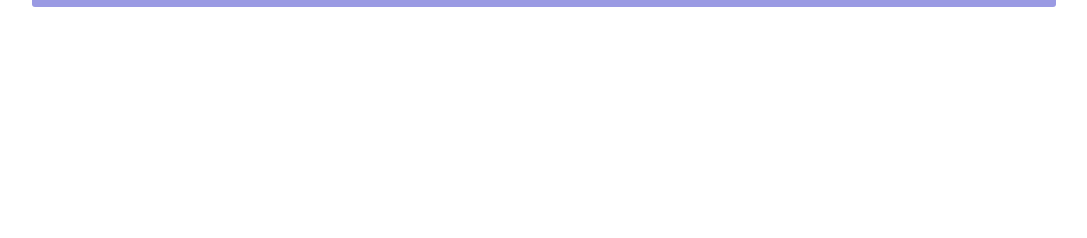
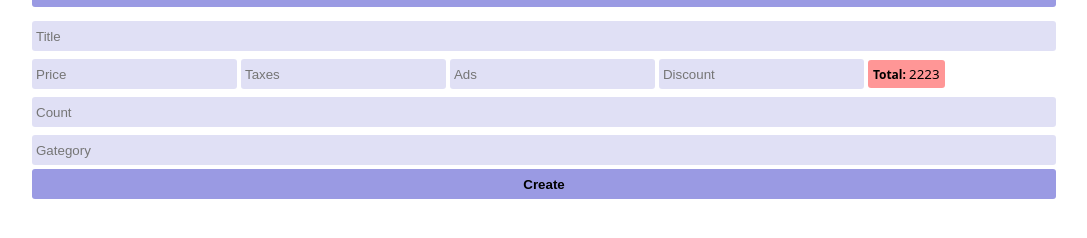
Before and after one commit to nkhlawy6/Product_Management_System, a plain HTML site: page index.html in a window 1280 px wide. Shown: the part 78-316 px from the top of the page, without its empty margins (96-1183 px from the left). Drawn offline with Linux system fonts and the light colour scheme.

Commit message:
inputs section initial and some styiling

```diff
--- a/index.html
+++ b/index.html
@@ -13,7 +13,19 @@
             <p>Product Management System</p>
             <img src="./moon-solid.svg" alt="dark-mode" class="i-dark-mode" id="dark-mode">
         </header>
+
         <div class="inputs">
+            <input type="text" class="title" id='title' placeholder="title" >
+            <div class="parent-inputs">
+                <input type="number" class="price" id="price" placeholder="price">
+                <input type="number" class="taxes" id="taxes" placeholder="taxes">
+                <input type="number" class="ads" id="ads" placeholder="ads">
+                <input type="number" class="discount" id="discount" placeholder="discount">
+                <small id="total">2223</small>
+            </div>
+            <input type="number" id="count" class="count" placeholder="count">
+            <input type="text" id="gategory" class="title" placeholder="gategory">
+            <button  id="submit" class="submit">Create</button>
         </div>
         <div class="outputs"></div>
     </div>
--- a/style.css
+++ b/style.css
@@ -7,6 +7,10 @@
 :root{
     --bg-color:white;
     --text-color: black;
+    --b-radius-3:3px;
+    --transition-03:0.3s;
+    --scale-1-1:1.1;
+    --letter-spacing-1:1px;
 }
 .body-dark-mode{
     background-color:#111;
@@ -30,7 +34,7 @@ body{
     text-transform: uppercase;
     background-color: #9a9ae3;
     padding: 10px;
-    border-radius: 3px;
+    border-radius:var(--b-radius-3) ;
 }
 .head .i-dark-mode{
     width: 20px;
@@ -38,3 +42,57 @@ body{
     right: 31px;
     bottom: 25px;
 }
+
+.container .inputs input{
+    width: 100%;
+    height: 30px;
+    margin: 4px 0;
+    padding: 4px;
+    border: none;
+    outline: none;
+    background: #2626b924;
+    border-radius:var(--b-radius-3);
+    transition: var(--transition-03);
+
+}
+.container .inputs input::placeholder{
+text-transform: capitalize;
+}
+
+.container .inputs input:focus{
+    background: #2626b950;
+    transform: scale(var(--scale-1-1));
+}
+
+.container .inputs .parent-inputs input{
+    width:20%;
+}
+
+.container .inputs .parent-inputs #total{
+    background-color: rgba(255, 0, 0, 0.411);
+    padding: 5px;
+    border-radius: var(--b-radius-3);
+}
+
+.container .inputs .parent-inputs #total::before{
+    content: 'Total: ';
+    font-weight: bold;
+    font-size: 12px;
+}
+
+.container .inputs button#submit{
+    background-color: #9a9ae3;
+    padding: 4px;
+    border: none;
+    width: 100%;
+    height: 30px;
+    border-radius: var(--b-radius-3);
+    cursor: pointer;
+    transition: var(--transition-03);
+    font-weight: bold;
+}
+.container .inputs button#submit:hover{
+    background-color: #7878f2e6;
+    letter-spacing:var( --letter-spacing-1);
+
+}
```
